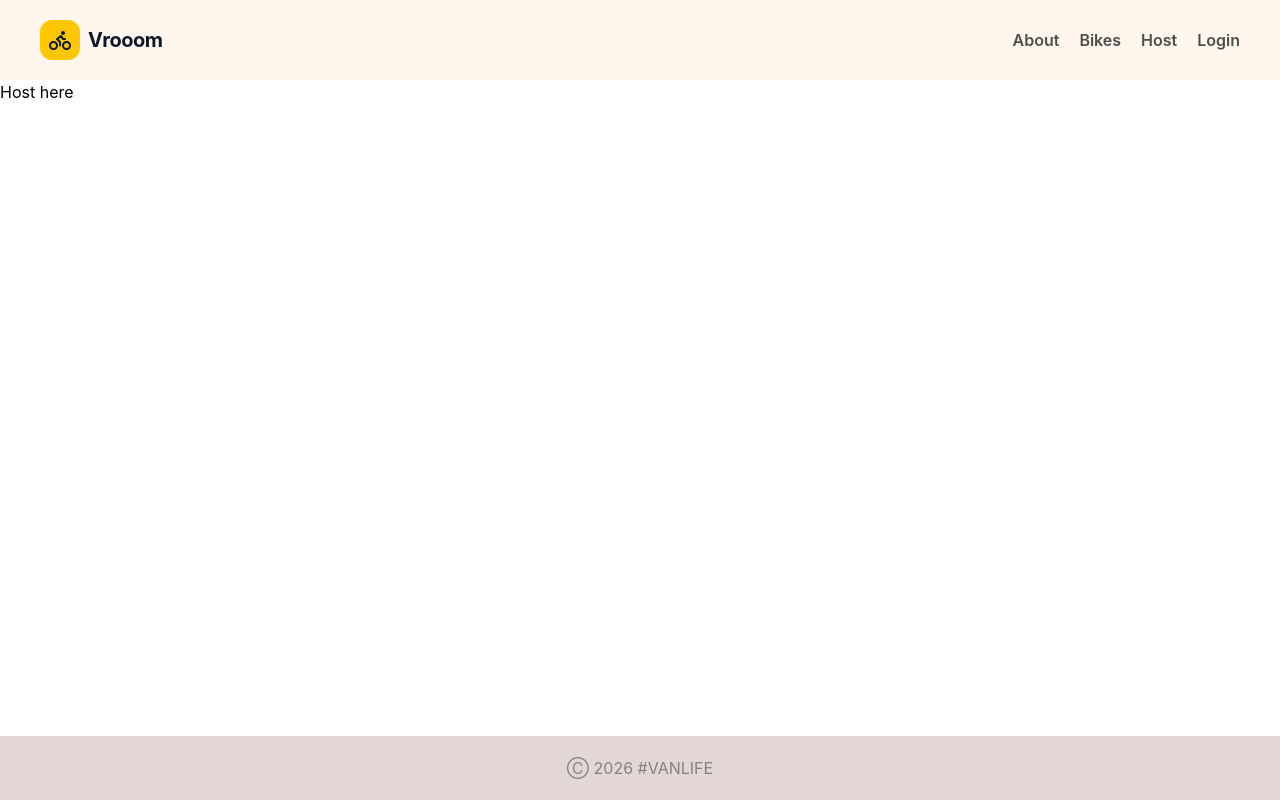
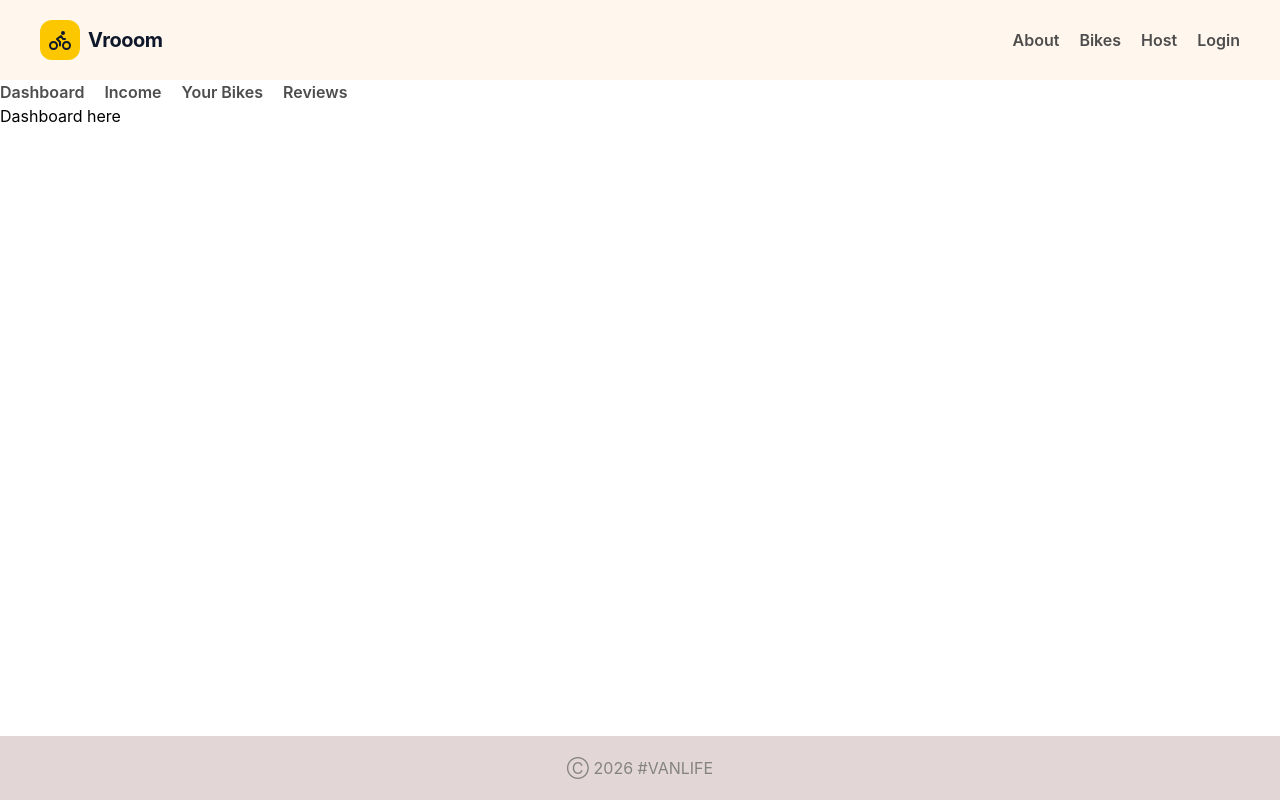
Before and after one commit to abhay0480-eng/Bike_rental_App, a React (Vite) app: page /host in a window 1280 px wide. Built offline with nearby package versions, Linux system fonts and the light colour scheme.

Commit message:
implement BikeDetail page, Host nested routes, and UI polish

```diff
--- a/src/App.tsx
+++ b/src/App.tsx
@@ -5,6 +5,11 @@ import { About } from "./pages/About.tsx"
 import { Host } from "./pages/Host.tsx"
 import { Bikes } from "./pages/Bikes.tsx"
 import { BikeDetail } from "./pages/BikeDetail.tsx"
+import { Dashboard } from "./pages/host/Dashboard.tsx"
+import { HostBikes } from "./pages/host/HostBikes.tsx"
+import { HostDetailBikes } from "./pages/host/HostDetailBikes.tsx"
+import { Reviews } from "./pages/host/Reviews.tsx"
+import { Income } from "./pages/host/Income.tsx"
 
 
 function App() {
@@ -16,9 +21,15 @@ function App() {
           <Route path="/" element={<Layout />}>
             <Route index element={<Home />} />
             <Route path="about" element={<About />} />
-            <Route path="host" element={<Host />} />
             <Route path="bikes" element={<Bikes />} />
-            <Route path="bikes:id" element={<BikeDetail />} />
+            <Route path="bikes/:id" element={<BikeDetail />} />
+            <Route path="host" element={<Host />}>
+              <Route index element={<Dashboard />} />
+              <Route path="hostBikes" element={<HostBikes />} />
+              <Route path="hostBikes/:id" element={<HostDetailBikes />} />
+              <Route path="reviews" element={<Reviews />} />
+              <Route path="income" element={<Income />} />
+            </Route>
           </Route>
         </Routes>
       </BrowserRouter>
--- a/src/pages/BikeDetail.tsx
+++ b/src/pages/BikeDetail.tsx
@@ -1,8 +1,42 @@
+import { useEffect, useState } from "react"
+import { useParams } from "react-router"
+import { Button } from "../ui/sharedUiComponents/Button"
+import { H2 } from "../ui/typography/H2"
 
 
 export const BikeDetail = () => {
 
+    const param = useParams()
+    console.log("param", param.id)
+
+    const [bikeDetail, setBikeDetail] = useState(null)
+
+    const getBikeDetail = async () => {
+        try {
+            const reqBikeDetail = await fetch(`https://bike-rental-server-srsy.onrender.com/api/${param.id}`)
+            const resBikeDetail = await reqBikeDetail.json()
+            setBikeDetail(resBikeDetail[0])
+        } catch (error) {
+
+        }
+    }
+
+    useEffect(() => {
+        getBikeDetail()
+    }, [])
+
+    console.log("bikeDetail", bikeDetail)
+
     return (
-        <div>Bike Deatil page</div>
+        <div className="max-w-10/12 mx-auto overflow-hidden py-5 mb-5 flex flex-col gap-3">
+            <div className="">
+                <img src={bikeDetail?.imageUrl} alt="" className="w-lg my-10 rounded-2xl drop-shadow-xl" />
+                <Button>{bikeDetail?.type}</Button>
+            </div>
+            <H2>{bikeDetail?.name}</H2>
+            <p className="font-bold text-2xl">${bikeDetail?.price}/day</p>
+            <p className="text-base font-medium">{bikeDetail?.description}</p>
+            <button className="relative bg-[#FF8C38] py-5  rounded-2xl  px-20 text-base font-bold text-white cursor-pointer" >Rent this Bike</button>
+        </div>
     )
 }
--- a/src/pages/Bikes.tsx
+++ b/src/pages/Bikes.tsx
@@ -32,7 +32,7 @@ export const Bikes = () => {
         return (
             <Link to={`/bikes/${bike.id}`} key={bike.id}>
                 <div>
-                    <img src={bike.imageUrl} alt={bike.name} className="rounded-xl" />
+                    <img src={bike.imageUrl} alt={bike.name} className="rounded-xl drop-shadow-2xl" />
                     <div className="my-2 flex justify-between items-center">
                         <h3>{bike.name}</h3>
                         <p>₹{bike.price} /day</p>
@@ -52,7 +52,7 @@ export const Bikes = () => {
                 <Button>Rugged</Button>
             </div>
 
-            <div className="grid gri-cols-1 sm:grid-cols-2 md:grid-cols-3 xl:grid-cols-4 gap-5">
+            <div className="grid gri-cols-1 sm:grid-cols-2 md:grid-cols-3 xl:grid-cols-4 gap-10">
                 {bikeListing}
             </div>
         </div>
--- a/src/pages/Home.tsx
+++ b/src/pages/Home.tsx
@@ -7,7 +7,7 @@ export const Home = () => {
 
                 <div className="absolute inset-0 bg-black/50"></div>
                 <div >
-                    <h1 className="relative z-10 text-8xl font-extrabold text-white text-center px-4">
+                    <h1 className="relative z-10 text-4xl  md:text-6xl xl:8xl font-extrabold text-white text-center px-4">
                         You got the travel plans, we got the travel bikes.
                     </h1>
                     <Link to='/bikes' >
--- a/src/pages/Host.tsx
+++ b/src/pages/Host.tsx
@@ -1,9 +1,15 @@
-
+import { Link, Outlet } from "react-router"
 
 export const Host = () => {
     return (
         <div>
-            Host here
+            <nav className=" flex gap-5 text-[#4D4D4D] text-base font-semibold">
+                <Link to="/host">Dashboard</Link>
+                <Link to="/bikes">Income</Link>
+                <Link to="/host/bikes">Your Bikes</Link>
+                <Link to="/host/reviews">Reviews</Link>
+            </nav>
+            <Outlet />
         </div>
     )
 }
--- /dev/null
+++ b/src/pages/host/Dashboard.tsx
@@ -0,0 +1,9 @@
+
+
+export const Dashboard = () => {
+    return (
+        <div>
+            Dashboard here
+        </div>
+    )
+}
--- /dev/null
+++ b/src/pages/host/HostBikes.tsx
@@ -0,0 +1,9 @@
+
+
+export const HostBikes = () => {
+    return (
+        <div>
+            HostBikes here
+        </div>
+    )
+}
--- /dev/null
+++ b/src/pages/host/HostDetailBikes.tsx
@@ -0,0 +1,9 @@
+
+
+export const HostDetailBikes = () => {
+    return (
+        <div>
+            HostDetailBikes here
+        </div>
+    )
+}
--- /dev/null
+++ b/src/pages/host/Income.tsx
@@ -0,0 +1,9 @@
+
+
+export const Income = () => {
+    return (
+        <div>
+            Income here
+        </div>
+    )
+}
--- /dev/null
+++ b/src/pages/host/Reviews.tsx
@@ -0,0 +1,9 @@
+
+
+export const Reviews = () => {
+    return (
+        <div>
+            Reviews here
+        </div>
+    )
+}
--- a/src/ui/sharedUiComponents/Button.tsx
+++ b/src/ui/sharedUiComponents/Button.tsx
@@ -6,6 +6,6 @@ interface ButtonProps {
 
 export const Button = ({ children }: ButtonProps) => {
     return (
-        <button className="bg-[#FFEAD0] px-3 py-2 rounded text-[#4D4D4D] text-base font-medium">{children}</button>
+        <button className="bg-[#FFEAD0] w-2xs  px-3 py-2 rounded text-[#4D4D4D] text-base font-medium">{children}</button>
     )
 }
--- a/src/ui/typography/H2.tsx
+++ b/src/ui/typography/H2.tsx
@@ -6,6 +6,6 @@ interface H2Props {
 
 export const H2 = ({ children }: H2Props) => {
     return (
-        <h2 className="text-[#161616] font-bold text-3xl">{children}</h2>
+        <h2 className="text-[#161616] font-bold text-3xl ">{children}</h2>
     )
 }
```
